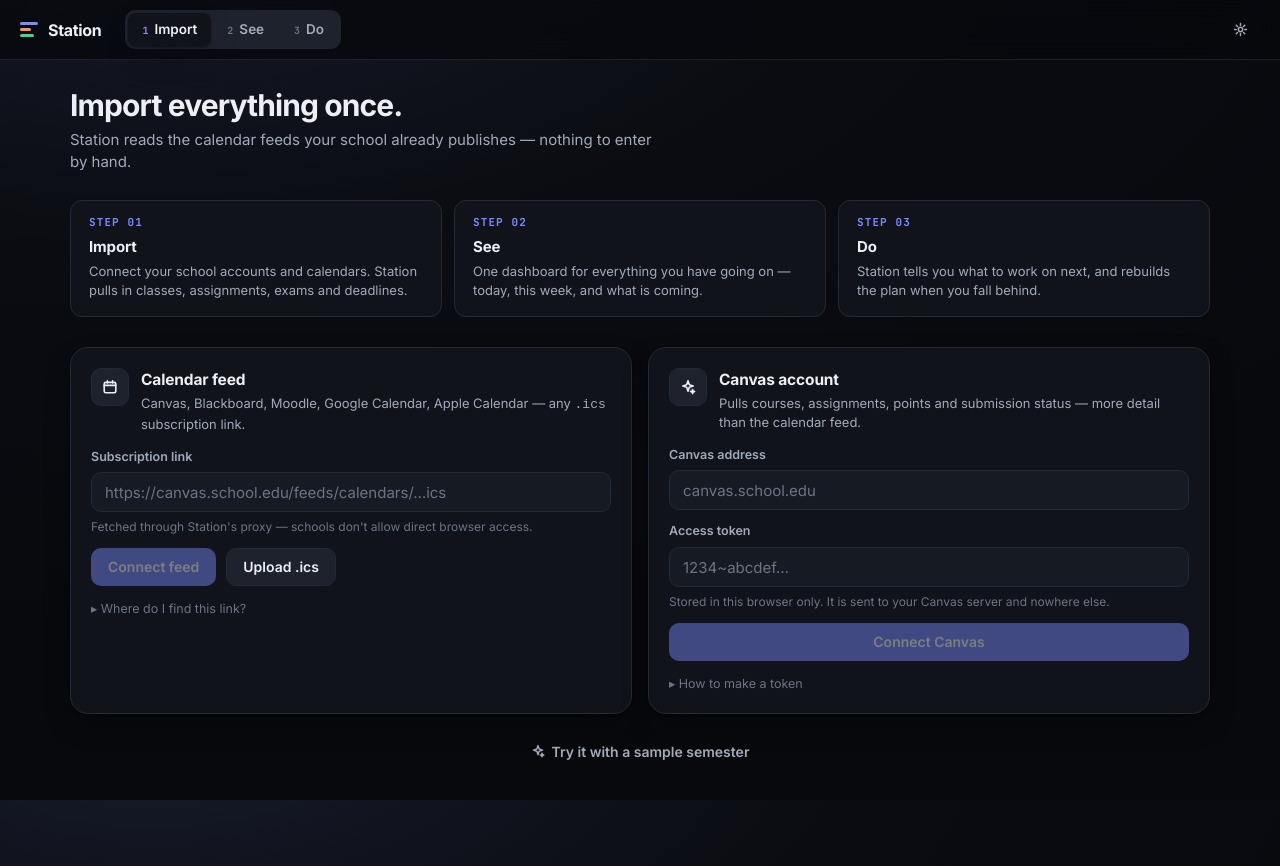
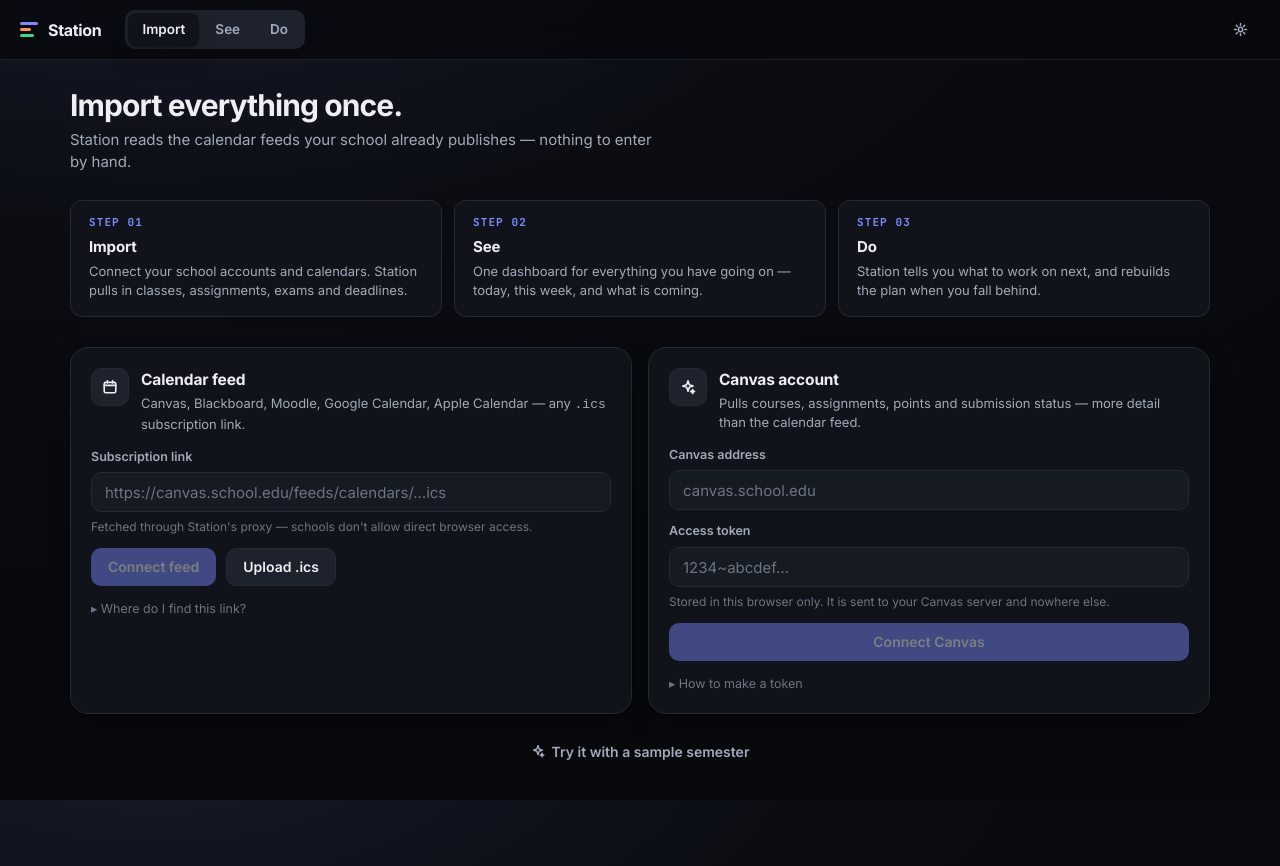
Before and after one commit to JacobQuion/Station, a React (Vite) app: page / in a window 1280 px wide. Built offline with nearby package versions, Linux system fonts and the light colour scheme.

Commit message:
Initial Commit

```diff
--- a/src/App.tsx
+++ b/src/App.tsx
@@ -8,6 +8,7 @@
 
 type Tab = 'import' | 'see' | 'do' | 'settings';
 
+/** `step` is not shown; it maps the Cmd-1/2/3 shortcuts onto the three steps. */
 const TABS: Array<{ id: Tab; step: string; label: string }> = [
   { id: 'import', step: '1', label: 'Import' },
   { id: 'see', step: '2', label: 'See' },
@@ -73,7 +74,6 @@
               onClick={() => setTab(t.id)}
               disabled={t.id !== 'import' && !items.length}
             >
-              <span className="step">{t.step}</span>
               {t.label}
             </button>
           ))}
--- a/src/styles.css
+++ b/src/styles.css
@@ -187,14 +187,6 @@
   background: var(--surface);
   color: var(--text);
   box-shadow: var(--shadow);
-}
-.tab .step {
-  font: 600 10px/1 var(--mono);
-  color: var(--text-3);
-  margin-right: 6px;
-}
-.tab[aria-current='true'] .step {
-  color: var(--accent);
 }
 
 .spacer {
```
Also changed, not shown: 1 other file (tests, documents, lock files or other folders).
